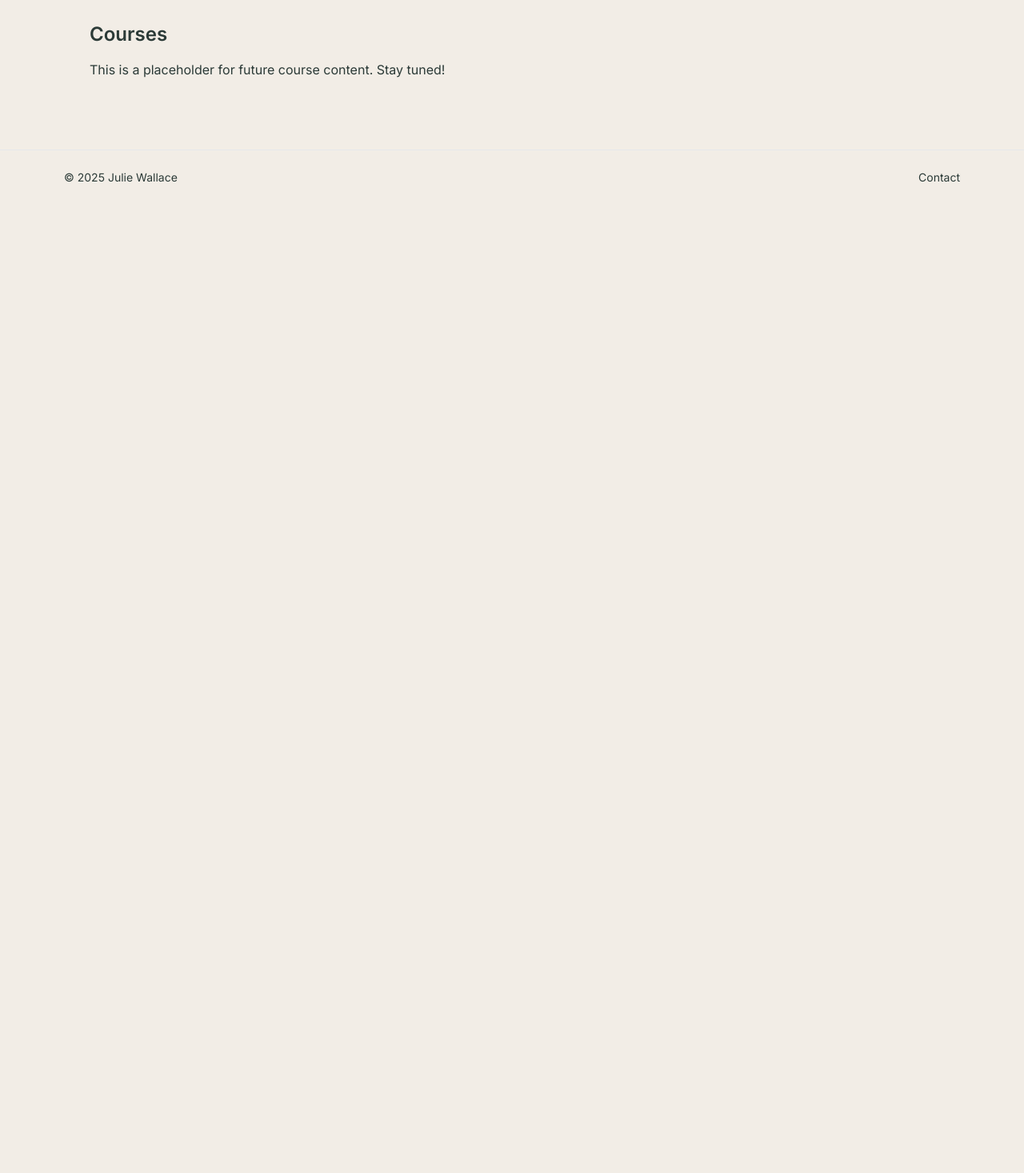
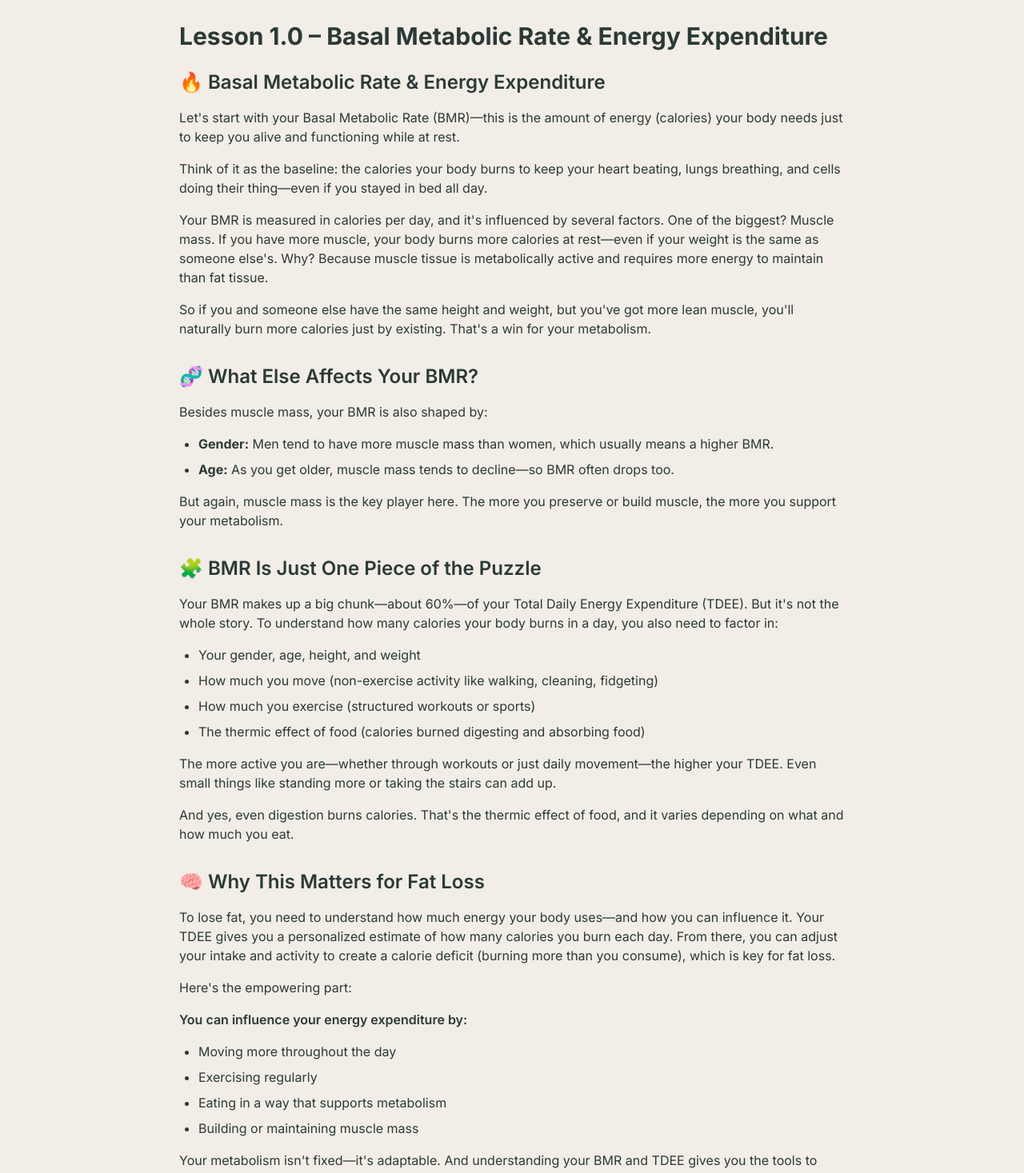
Before and after one commit to mr601s/nutritionist-marketplace-crm, a Next.js app: page /courses in a window 1280 px wide. Shown: the part 140-1607 px from the top of the page at 80% size. Before the commit the page ends 800 px from the top, so only its background shows below. Built offline with nearby package versions, Linux system fonts and the light colour scheme.

Commit message:
Add Lesson 1.0: Basal Metabolic Rate & Energy Expenditure
Expanded course content on Basal Metabolic Rate and Energy Expenditure, detailing factors affecting BMR, its role in Total Daily Energy Expenditure, and its importance for fat loss.

```diff
--- a/app/courses/page.tsx
+++ b/app/courses/page.tsx
@@ -1,8 +1,80 @@
 export default function CoursesPage() {
   return (
-    <main className="p-8">
-      <h1 className="text-2xl font-semibold mb-4">Courses</h1>
-      <p>This is a placeholder for future course content. Stay tuned!</p>
+    <main className="p-8 max-w-4xl mx-auto">
+      <h1 className="text-3xl font-bold mb-6">Lesson 1.0 – Basal Metabolic Rate & Energy Expenditure</h1>
+
+      <section className="mb-8">
+        <h2 className="text-2xl font-semibold mb-4">🔥 Basal Metabolic Rate & Energy Expenditure</h2>
+        <p className="mb-4">
+          Let's start with your Basal Metabolic Rate (BMR)—this is the amount of energy (calories) your body needs just to keep you alive and functioning while at rest.
+        </p>
+        <p className="mb-4">
+          Think of it as the baseline: the calories your body burns to keep your heart beating, lungs breathing, and cells doing their thing—even if you stayed in bed all day.
+        </p>
+        <p className="mb-4">
+          Your BMR is measured in calories per day, and it's influenced by several factors. One of the biggest? Muscle mass. If you have more muscle, your body burns more calories at rest—even if your weight is the same as someone else's. Why? Because muscle tissue is metabolically active and requires more energy to maintain than fat tissue.
+        </p>
+        <p className="mb-4">
+          So if you and someone else have the same height and weight, but you've got more lean muscle, you'll naturally burn more calories just by existing. That's a win for your metabolism.
+        </p>
+      </section>
+
+      <section className="mb-8">
+        <h2 className="text-2xl font-semibold mb-4">🧬 What Else Affects Your BMR?</h2>
+        <p className="mb-4">Besides muscle mass, your BMR is also shaped by:</p>
+        <ul className="list-disc ml-6 mb-4 space-y-2">
+          <li><strong>Gender:</strong> Men tend to have more muscle mass than women, which usually means a higher BMR.</li>
+          <li><strong>Age:</strong> As you get older, muscle mass tends to decline—so BMR often drops too.</li>
+        </ul>
+        <p className="mb-4">
+          But again, muscle mass is the key player here. The more you preserve or build muscle, the more you support your metabolism.
+        </p>
+      </section>
+
+      <section className="mb-8">
+        <h2 className="text-2xl font-semibold mb-4">🧩 BMR Is Just One Piece of the Puzzle</h2>
+        <p className="mb-4">
+          Your BMR makes up a big chunk—about 60%—of your Total Daily Energy Expenditure (TDEE). But it's not the whole story. To understand how many calories your body burns in a day, you also need to factor in:
+        </p>
+        <ul className="list-disc ml-6 mb-4 space-y-2">
+          <li>Your gender, age, height, and weight</li>
+          <li>How much you move (non-exercise activity like walking, cleaning, fidgeting)</li>
+          <li>How much you exercise (structured workouts or sports)</li>
+          <li>The thermic effect of food (calories burned digesting and absorbing food)</li>
+        </ul>
+        <p className="mb-4">
+          The more active you are—whether through workouts or just daily movement—the higher your TDEE. Even small things like standing more or taking the stairs can add up.
+        </p>
+        <p className="mb-4">
+          And yes, even digestion burns calories. That's the thermic effect of food, and it varies depending on what and how much you eat.
+        </p>
+      </section>
+
+      <section className="mb-8">
+        <h2 className="text-2xl font-semibold mb-4">🧠 Why This Matters for Fat Loss</h2>
+        <p className="mb-4">
+          To lose fat, you need to understand how much energy your body uses—and how you can influence it. Your TDEE gives you a personalized estimate of how many calories you burn each day. From there, you can adjust your intake and activity to create a calorie deficit (burning more than you consume), which is key for fat loss.
+        </p>
+        <p className="mb-4">Here's the empowering part:</p>
+        <p className="mb-4 font-semibold">You can influence your energy expenditure by:</p>
+        <ul className="list-disc ml-6 mb-4 space-y-2">
+          <li>Moving more throughout the day</li>
+          <li>Exercising regularly</li>
+          <li>Eating in a way that supports metabolism</li>
+          <li>Building or maintaining muscle mass</li>
+        </ul>
+        <p className="mb-4">
+          Your metabolism isn't fixed—it's adaptable. And understanding your BMR and TDEE gives you the tools to work with your body, not against it.
+        </p>
+      </section>
+
+      <hr className="my-8" />
+
+      <section>
+        <p className="text-gray-600">
+          This is a placeholder for future course content. Stay tuned!
+        </p>
+      </section>
     </main>
   );
 }
```
